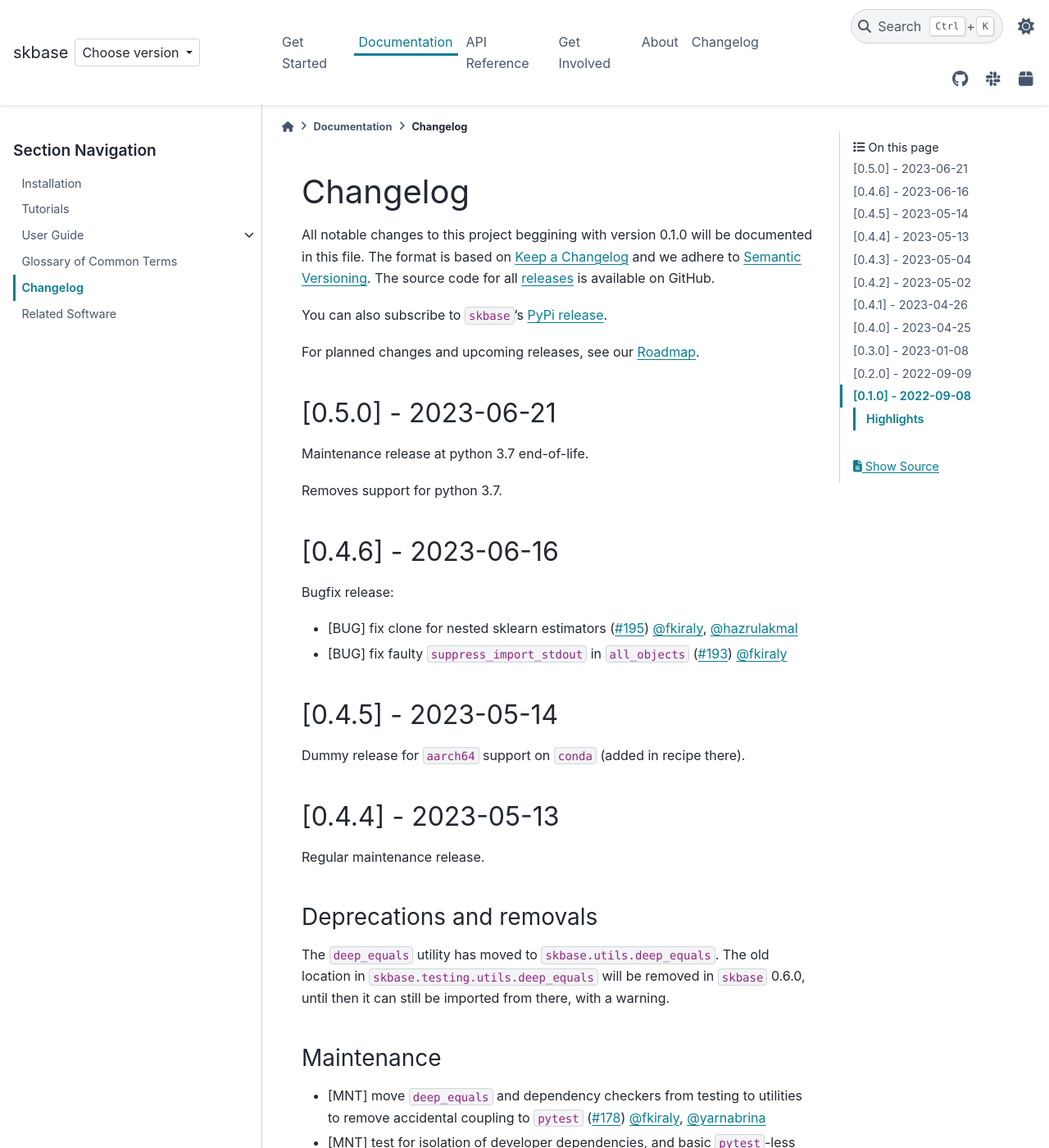
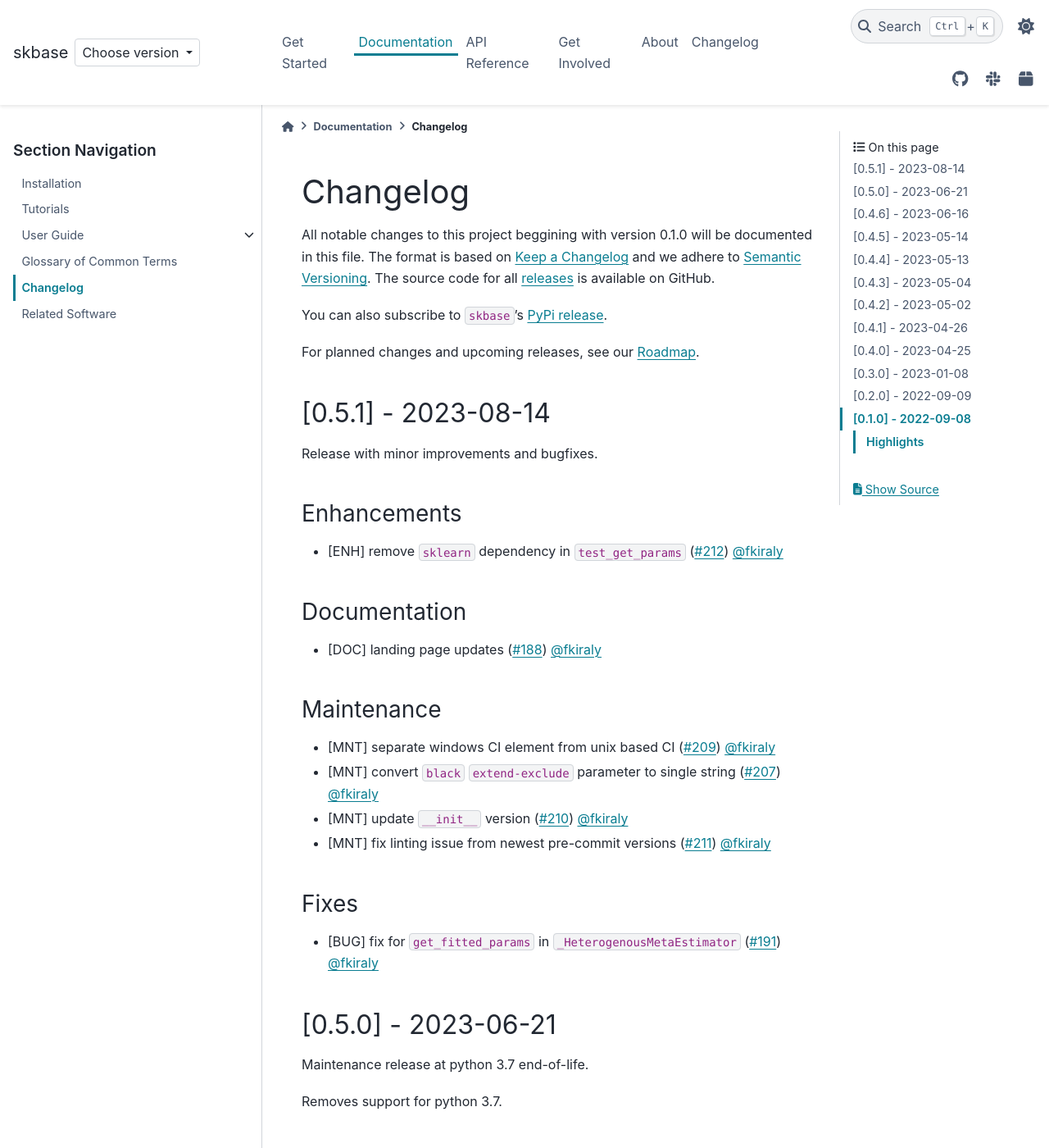
Before and after one commit to sktime/skbase, a Sphinx documentation site: the page built from docs/source/user_documentation/changelog.rst, in a window 1280 px wide and 1400 px high. Shown: the whole window at 82% size. Built offline with Sphinx 7.4.7 and the PyData theme 0.15.4, drawn with Linux system fonts in a browser that asks for light colours; comment, search, counter and statistics services are not loaded.

Commit message:
Release 0.5.1 (#214)
Release 0.5.1

* changelog
* version bump

```diff
--- a/docs/source/user_documentation/changelog.rst
+++ b/docs/source/user_documentation/changelog.rst
@@ -13,6 +13,37 @@
 `PyPi release <https://libraries.io/pypi/scikit-base>`_.
 
 For planned changes and upcoming releases, see our :ref:`roadmap`.
+
+[0.5.1] - 2023-08-14
+====================
+
+Release with minor improvements and bugfixes.
+
+Enhancements
+------------
+
+* [ENH] remove ``sklearn`` dependency in ``test_get_params`` (:pr:`212`) :user:`fkiraly`
+
+Documentation
+-------------
+
+* [DOC] landing page updates (:pr:`188`) :user:`fkiraly`
+
+Maintenance
+-----------
+
+* [MNT] separate windows CI element from unix based CI (:pr:`209`) :user:`fkiraly`
+* [MNT] convert ``black`` ``extend-exclude`` parameter to single string
+  (:pr:`207`) :user:`fkiraly`
+* [MNT] update ``__init__`` version (:pr:`210`) :user:`fkiraly`
+* [MNT] fix linting issue from newest pre-commit versions (:pr:`211`) :user:`fkiraly`
+
+Fixes
+-----
+
+* [BUG] fix for ``get_fitted_params`` in ``_HeterogenousMetaEstimator``
+  (:pr:`191`) :user:`fkiraly`
+
 
 [0.5.0] - 2023-06-21
 ====================
--- a/pyproject.toml
+++ b/pyproject.toml
@@ -1,6 +1,6 @@
 [project]
 name = "scikit-base"
-version = "0.5.0"
+version = "0.5.1"
 description = "Base classes for sklearn-like parametric objects"
 authors = [
     {name = "sktime developers", email = "sktime.toolbox@gmail.com"},
--- a/skbase/__init__.py
+++ b/skbase/__init__.py
@@ -8,7 +8,7 @@
 """
 from typing import List
 
-__version__: str = "0.5.0"
+__version__: str = "0.5.1"
 
 __author__: List[str] = ["fkiraly", "RNKuhns", "mloning"]
 __all__: List[str] = []
```
Also changed, not shown: README.md (+1 -1 lines), docs/source/_static/switcher.json (+6 -1 lines).
